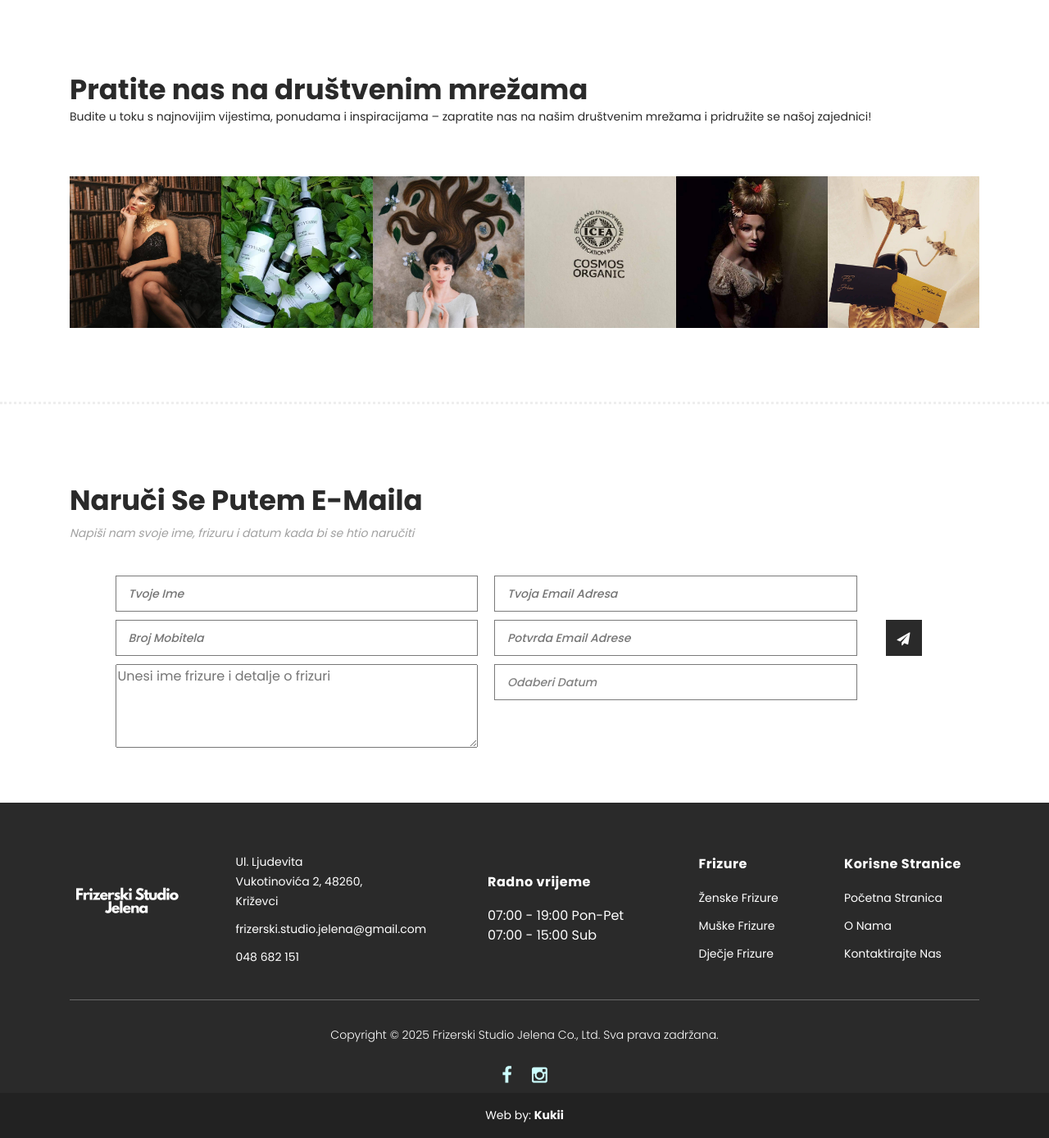
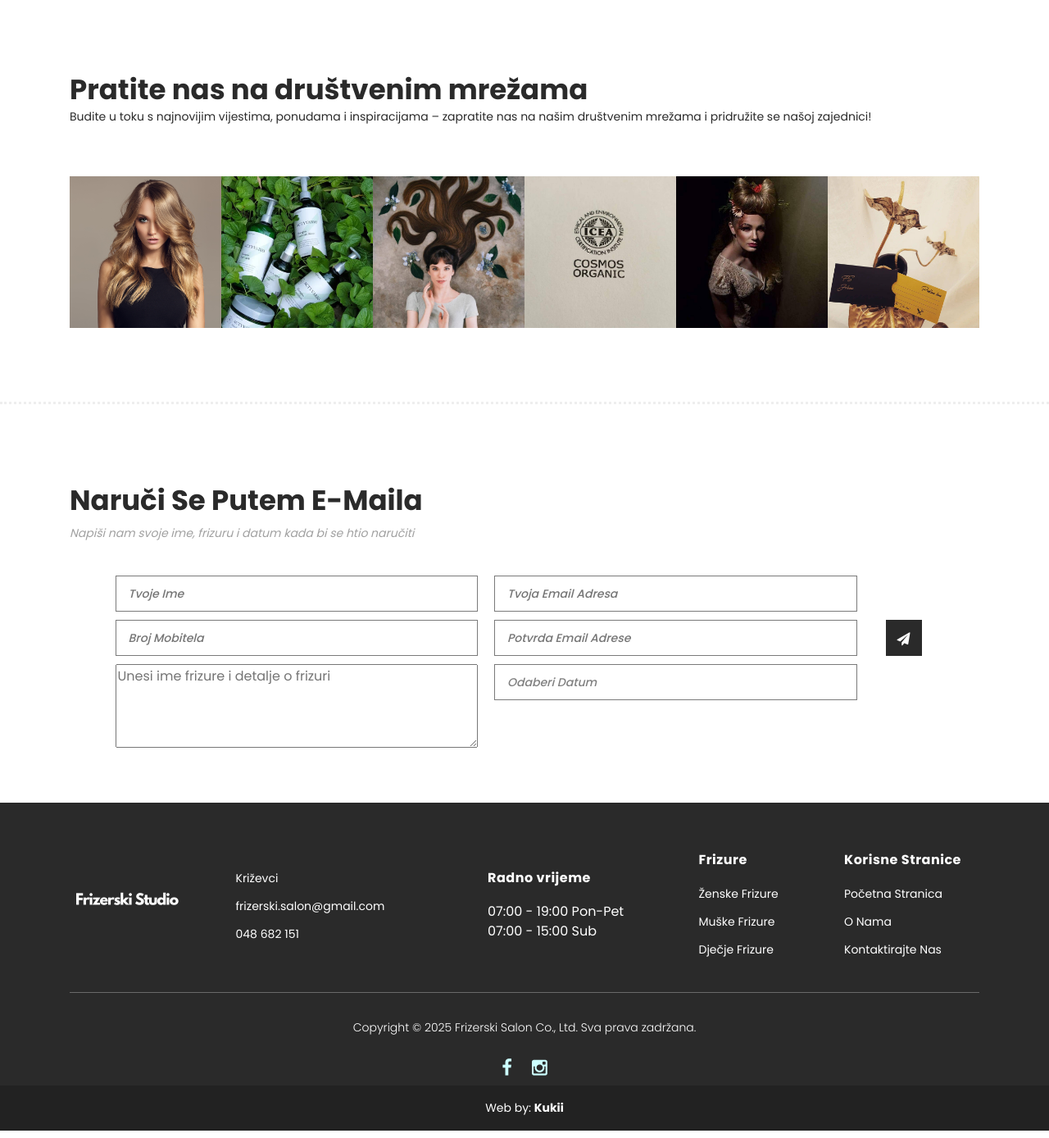
Before and after one commit to Kukii258/FrizerskiSalon, a Django app: page / in a window 1280 px wide. Shown: the part 2600-3988 px from the top of the page at 82% size. Run offline with Django 5.2, Linux system fonts and the light colour scheme; data that the repository does not hold is empty; parts of the project's set-up code (start-up, migrations or seed data) failed here and were passed over; some libraries are stand-ins or nearby versions.

Commit message:
updated for everyone salon

```diff
--- a/jelena/admin.py
+++ b/jelena/admin.py
@@ -7,7 +7,7 @@ from django.urls import reverse
 from django.contrib.admin import helpers
 
 from .models import Obavijest, Zenske_frizure, Muske_frizure, Djecje_frizure, Produkti
-from .forms import FileFieldForm  # Ensure correct form is imported
+from .forms import FileFieldForm
 
 
 @admin.action(description="Dodaj Mapu Slika")
--- a/salon_jelena/templates/base.html
+++ b/salon_jelena/templates/base.html
@@ -8,7 +8,7 @@
     <meta http-equiv="x-ua-compatible" content="ie=edge" />
     <title>
       {% block title %}
-        Salon_Jelena
+        Salon
       {% endblock title %}
     </title>
     <meta name="viewport" content="width=device-width, initial-scale=1.0" />
@@ -55,7 +55,7 @@
                     aria-label="Toggle navigation">
               <span class="navbar-toggler-icon"></span>
             </button>
-            <a class="navbar-brand" href="{% url 'home' %}">Salon_Jelena</a>
+            <a class="navbar-brand" href="{% url 'home' %}">Salon</a>
             <div class="collapse navbar-collapse" id="navbarSupportedContent">
               <ul class="navbar-nav mr-auto">
                 <li class="nav-item active">
--- a/salon_jelena/templates/html/about.html
+++ b/salon_jelena/templates/html/about.html
@@ -1,7 +1,7 @@
 {% extends "html/base.html" %}
 
 {% load static i18n %}
-{% block title %}O Nama - Frizerski Studio Jelena{% endblock %}
+{% block title %}O Nama - Frizerski Salon{% endblock %}
 
 {% block content %}
     <!-- ***** Main Banner Area Start ***** -->
@@ -40,10 +40,10 @@
               </p>
               <ul>
                 <li>
-                  <a href="https://www.facebook.com/frizerski.studio.jelena/?locale=hr_HR"><i class="fa fa-facebook"></i></a>
+                  <a href=""><i class="fa fa-facebook"></i></a>
                 </li>
                 <li>
-                  <a href="https://www.instagram.com/jelenafrizerskisalon/"><i class="fa fa-instagram"></i></a>
+                  <a href="h"><i class="fa fa-instagram"></i></a>
                 </li>
 
               </ul>
--- a/salon_jelena/templates/html/base.html
+++ b/salon_jelena/templates/html/base.html
@@ -135,10 +135,10 @@ https://templatemo.com/tm-571-hexashop
       <div class="col-lg-2 footer_links">
         <ul>
           <li>
-            <a href="https://www.google.com/maps/place//data=!4m2!3m1!1s0x47661667718262f9:0xeff017b56305ebe4?source=g.page.default">Ul. Ljudevita Vukotinovića 2, 48260, Križevci</a>
+            <a href="https://www.google.com/maps/place//data=!4m2!3m1!1s0x47661667718262f9:0xeff017b56305ebe4?source=g.page.default">Križevci</a>
           </li>
           <li>
-            <a href="mailto:frizerski.studio.jelena@gmail.com" style="color: white;">frizerski.studio.jelena@gmail.com</a>
+            <a href="" style="color: white;">frizerski.salon@gmail.com</a>
           </li>
           <li>
             <a href="tel:+048682151" style="color: white;">048 682 151</a>
@@ -176,15 +176,15 @@ https://templatemo.com/tm-571-hexashop
       <div class="col-lg-12">
         <div class="under-footer">
           <p>
-            Copyright © 2025 Frizerski Studio Jelena Co., Ltd. Sva prava zadržana.
+            Copyright © 2025 Frizerski Salon Co., Ltd. Sva prava zadržana.
             <br />
           </p>
           <ul>
             <li>
-              <a href="https://www.facebook.com/frizerski.studio.jelena/?locale=hr_HR"><i class="fa fa-facebook"></i></a>
+              <a href=""><i class="fa fa-facebook"></i></a>
             </li>
             <li>
-              <a href="https://www.instagram.com/jelenafrizerskisalon/"><i class="fa fa-instagram"></i></a>
+              <a href=""><i class="fa fa-instagram"></i></a>
             </li>
           </ul>
         </div>
--- a/salon_jelena/templates/html/djecja_galerija.html
+++ b/salon_jelena/templates/html/djecja_galerija.html
@@ -1,6 +1,6 @@
 {% extends "html/base.html" %}
 {% load static i18n %}
-{% block title %}Dječja Galerija - Frizerski Studio Jelena{% endblock %}
+{% block title %}Dječja Galerija - Frizerski Salon{% endblock %}
 {% block content %}
 
 <!DOCTYPE html>
--- a/salon_jelena/templates/html/index.html
+++ b/salon_jelena/templates/html/index.html
@@ -2,7 +2,7 @@
 
 {% load static i18n %}
 
-{% block title %}Naslovnica - Frizerski Studio Jelena{% endblock %}
+{% block title %}Naslovnica - Frizerski Salon{% endblock %}
 {% block content %}
   <!-- ***** Header Area End ***** -->
   <!-- ***** Main Banner Area Start ***** -->
@@ -753,21 +753,21 @@
         <div class="col-2">
           <div class="thumb">
             <div class="icon">
-              <a  href="https://www.instagram.com/jelenafrizerskisalon/">
+              <a  href="">
                 <i class="fa fa-instagram"></i>
               </a>
-              <a href="https://www.facebook.com/frizerski.studio.jelena/?locale=hr_HR">
+              <a href="">
                 <h6>Aesthetic</h6>
                 <i class="fa fa-facebook" style="margin-left: 30px;"></i>
               </a>
             </div>
-            <img src="{% static 'images/insta2.jpg' %}" alt="" class="mobile_image" />
+            <img src="{% static 'images/insta2.png' %}" alt="" class="mobile_image" />
           </div>
         </div>
         <div class="col-2">
           <div class="thumb">
             <div class="icon">
-              <a href="https://www.facebook.com/frizerski.studio.jelena/?locale=hr_HR">
+              <a href="">
                 <h6>Products</h6>
                 <i class="fa fa-facebook"></i>
               </a>
@@ -778,7 +778,7 @@
         <div class="col-2">
           <div class="thumb">
             <div class="icon">
-              <a href="https://www.instagram.com/jelenafrizerskisalon/">
+              <a href="">
                 <h6>Brand</h6>
                 <i class="fa fa-instagram"></i>
               </a>
@@ -789,7 +789,7 @@
         <div class="col-2">
           <div class="thumb">
             <div class="icon">
-              <a href="https://www.facebook.com/frizerski.studio.jelena/?locale=hr_HR">
+              <a href="">
                 <h6>Ideas</h6>
                 <i class="fa fa-facebook"></i>
               </a>
@@ -800,7 +800,7 @@
         <div class="col-2">
           <div class="thumb">
             <div class="icon">
-              <a href="https://www.instagram.com/jelenafrizerskisalon/">
+              <a href="">
                 <h6>Fashion</h6>
                 <i class="fa fa-instagram"></i>
               </a>
@@ -811,7 +811,7 @@
         <div class="col-2">
           <div class="thumb">
             <div class="icon">
-              <a href="https://www.facebook.com/frizerski.studio.jelena/?locale=hr_HR">
+              <a href="">
                 <h6>New</h6>
                 <i class="fa fa-facebook"></i>
               </a>
--- a/salon_jelena/templates/html/muska_galerija.html
+++ b/salon_jelena/templates/html/muska_galerija.html
@@ -1,6 +1,6 @@
 {% extends "html/base.html" %}
 {% load static i18n %}
-{% block title %}Muška Galerija - Frizerski Studio Jelena{% endblock %}
+{% block title %}Muška Galerija - Frizerski Salon{% endblock %}
 {% block content %}
 
 <!DOCTYPE html>
--- a/salon_jelena/templates/html/obavijest.html
+++ b/salon_jelena/templates/html/obavijest.html
@@ -2,7 +2,7 @@
 
 {% load static i18n %}
 
-{% block title %}Obavijesti - Frizerski Studio Jelena{% endblock %}
+{% block title %}Obavijesti - Frizerski Salon{% endblock %}
 {% block content %}
   <div class="obavijest">
     <section class="section" id="explore">
--- a/salon_jelena/templates/html/zenska_galerija.html
+++ b/salon_jelena/templates/html/zenska_galerija.html
@@ -1,6 +1,6 @@
 {% extends "html/base.html" %}
 {% load static i18n %}
-{% block title %}Ženska Galerija - Frizerski Studio Jelena{% endblock %}
+{% block title %}Ženska Galerija - Frizerski Salon{% endblock %}
 {% block content %}
 
 <!DOCTYPE html>
```
Also changed, not shown: salon_jelena/static/images/djecja.jpg, salon_jelena/static/images/explore_produkt.jpg, salon_jelena/static/images/explore_produkt1.jpg, salon_jelena/static/images/insta2.jpg (deleted), salon_jelena/static/images/insta2.png (added), salon_jelena/static/images/logo.png, salon_jelena/static/images/muski.jpg, salon_jelena/static/images/obavijest.jpg, salon_jelena/static/images/produkt.jpg, salon_jelena/static/images/white-logo.png, salon_jelena/static/images/zenska.jpg.
